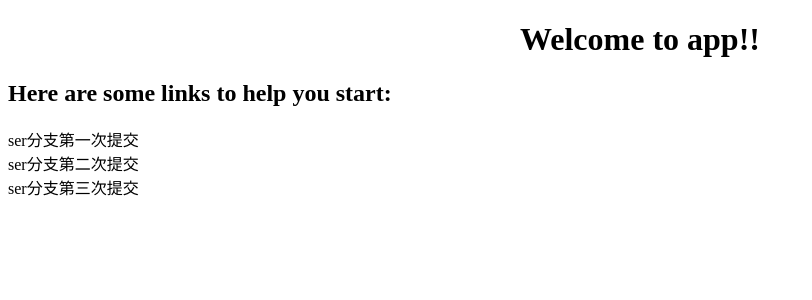
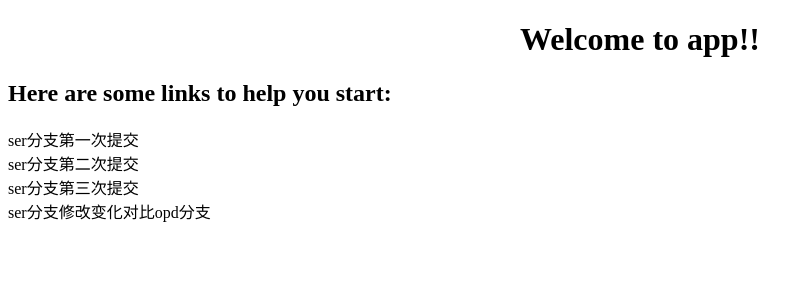
Before and after one commit to hangyoku/fisrt, an Angular app in the folder herosShow/: page / in a window 1280 px wide. Shown: the top 300 px of the page, without its empty margins (0-812 px from the left). Built offline with nearby package versions, Linux system fonts and the light colour scheme.

Commit message:
修改了ser文件

```diff
--- a/herosShow/src/app/app.component.html
+++ b/herosShow/src/app/app.component.html
@@ -9,3 +9,4 @@
 <div>ser分支第一次提交</div>
 <div>ser分支第二次提交</div>
 <div>ser分支第三次提交</div>
+<div>ser分支修改变化对比opd分支</div>
```
